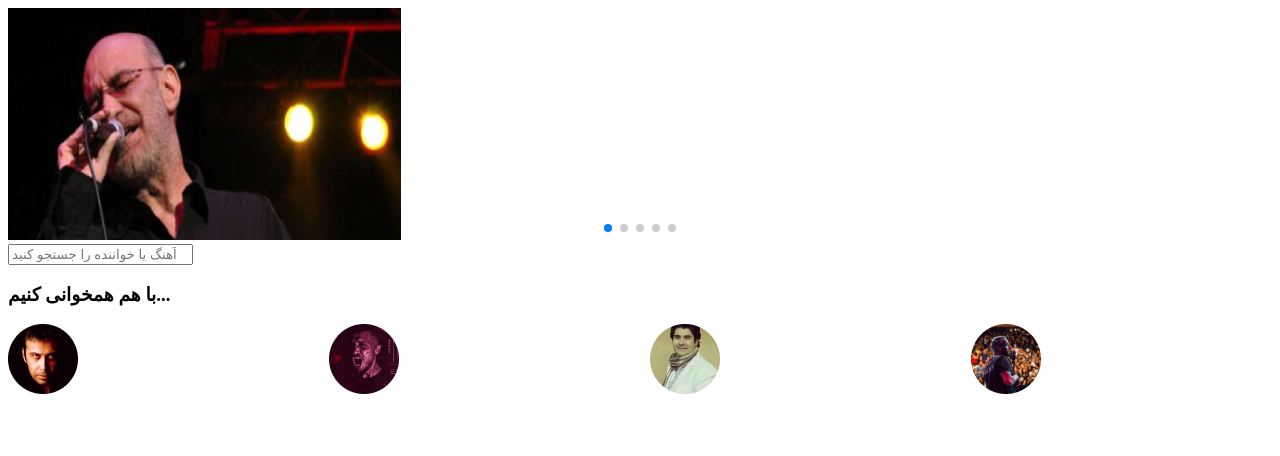
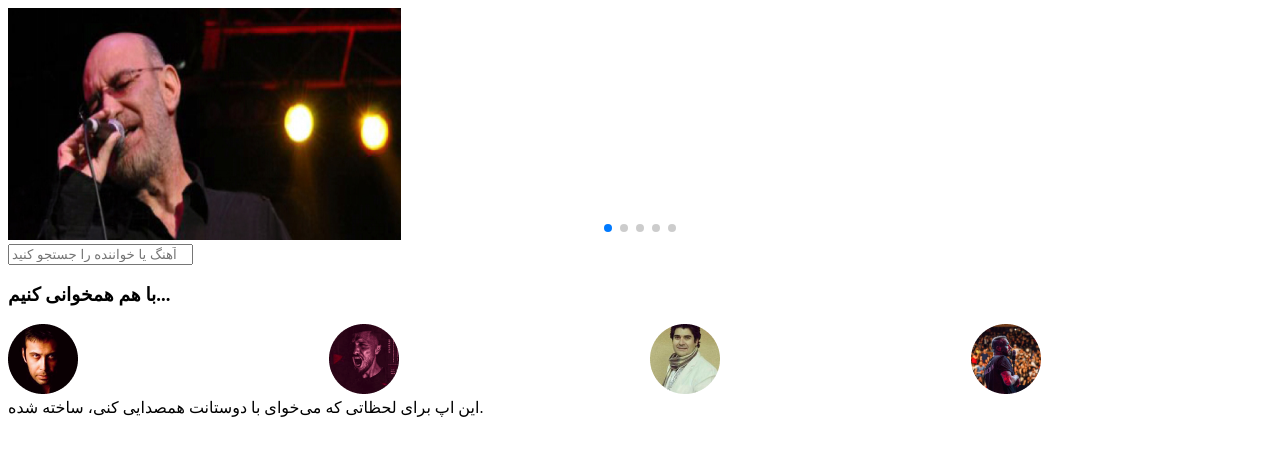
Before and after one commit to zahra-hsb/music, a Next.js app: page / in a window 1280 px wide. Shown: the top 456 px of the page. Built offline with nearby package versions, Linux system fonts and the light colour scheme.

Commit message:
text container component created

```diff
--- a/src/app/page.js
+++ b/src/app/page.js
@@ -1,3 +1,4 @@
+import TextContainer from "@/components/globalComponents/TextContainer";
 import CategoriesSection from "@/components/homeComponents/CategoriesSection";
 import MainSlider from "@/components/homeComponents/MainSlider";
 
@@ -6,6 +7,7 @@ export default function Home() {
     <>
       <MainSlider />
       <CategoriesSection />
+      <TextContainer text={'این اپ برای لحظاتی که می‌خوای با دوستانت همصدایی کنی، ساخته شده.'} />
     </>
   );
 }
--- /dev/null
+++ b/src/components/globalComponents/TextContainer/index.jsx
@@ -0,0 +1,11 @@
+const TextContainer = ({ text }) => {
+    return (
+        <>
+            <div className="w-full bg-yellow text-black py-5 text-center font-semibold">
+                {text}
+            </div>
+        </>
+    )
+}
+
+export default TextContainer
```
